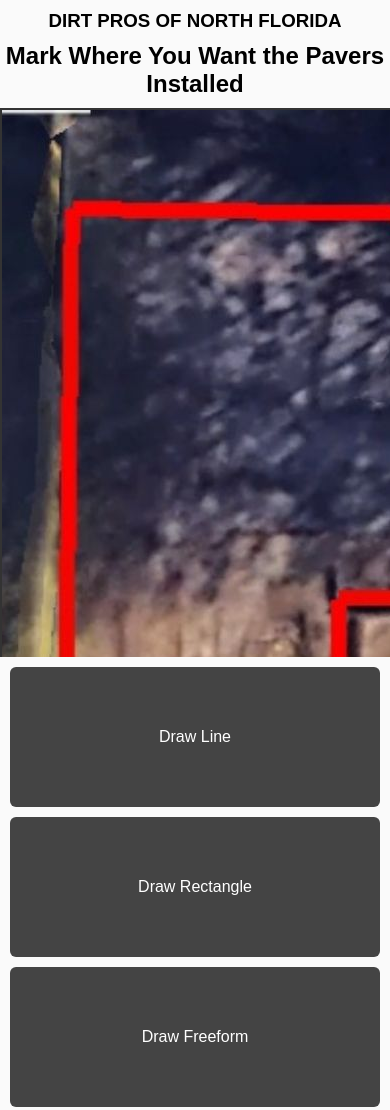
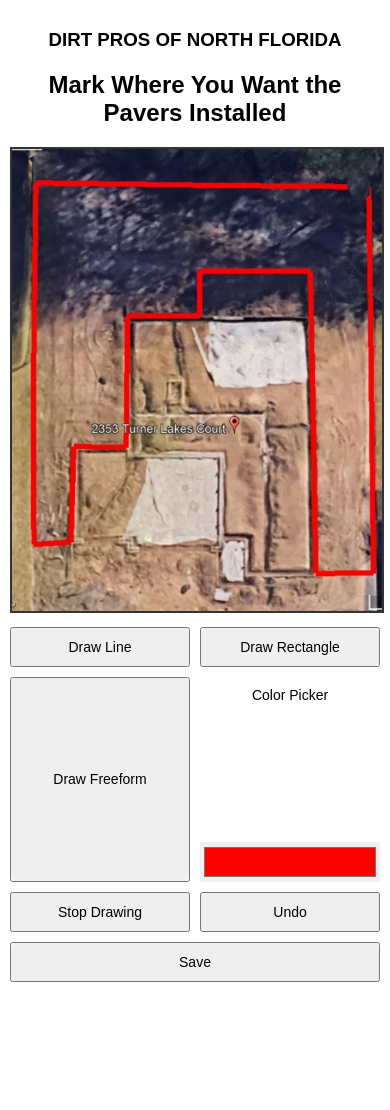
Before and after one commit to DirtPros/tool, a plain HTML site: page index.html in a window 390 px wide. Shown: the top 1110 px of the page. After the commit the page ends 992 px from the top, so only its background shows below. Drawn offline with Linux system fonts and the light colour scheme.

Commit message:
Update index.html

```diff
--- a/index.html
+++ b/index.html
@@ -5,62 +5,18 @@
   <meta name="viewport" content="width=device-width, initial-scale=1" />
   <title>Interactive Paver Planner</title>
   <style>
-    body { font-family: sans-serif; margin: 0; padding: 0; background: #fafafa; }
-    h2, h3 { margin: 10px 0; text-align: center; }
-    #canvasWrapper {
-      overflow: hidden;
-      touch-action: none;
-      width: 100%;
-      height: 65vh;
-      position: relative;
-    }
+    body { font-family: sans-serif; text-align: center; padding: 10px; margin: 0; }
     canvas {
       border: 2px solid #333;
       background: #eee;
-      position: absolute;
-      left: 0; top: 0;
-      transform-origin: 0 0;
+      width: 100%;
+      height: auto;
       touch-action: none;
     }
-    #controls {
-      display: flex;
-      flex-wrap: wrap;
-      justify-content: center;
-      padding: 10px;
-      gap: 10px;
-    }
-    button, label {
-      padding: 15px;
-      font-size: 16px;
-      flex: 1 1 140px;
-      border: none;
-      border-radius: 6px;
-      background: #444;
-      color: white;
-      cursor: pointer;
-    }
-    button:hover {
-      background: #666;
-    }
-    #colorPicker {
-      width: 100%;
-      height: 40px;
-      border: none;
-      margin-top: 5px;
-      cursor: pointer;
-    }
-    .color-group {
-      display: flex;
-      flex-direction: column;
-      align-items: center;
-      flex: 1 1 140px;
-    }
-    @media (max-width: 600px) {
-      #controls {
-        flex-direction: column;
-        align-items: stretch;
-      }
-    }
+    #controls { display: flex; flex-wrap: wrap; justify-content: center; margin-top: 10px; gap: 10px; }
+    button, label { padding: 10px; font-size: 14px; flex: 1 1 140px; }
+    #colorPicker { width: 100%; height: 40px; border: none; margin-top: 5px; cursor: pointer; }
+    .color-group { display: flex; flex-direction: column; align-items: center; flex: 1 1 140px; }
   </style>
 </head>
 <body>
@@ -68,9 +24,7 @@
   <h3>DIRT PROS OF NORTH FLORIDA</h3>
   <h2>Mark Where You Want the Pavers Installed</h2>
 
-  <div id="canvasWrapper">
-    <canvas id="canvas" width="800" height="600"></canvas>
-  </div>
+  <canvas id="canvas"></canvas>
 
   <div id="controls">
     <button onclick="setMode('line')">Draw Line</button>
@@ -91,21 +45,23 @@
     const colorPicker = document.getElementById('colorPicker');
     let mode = 'none', drawing = false, startX, startY;
     let currentFreeform = [], shapes = [];
+    const img = new Image();
 
-    // Zoom/Pan control
-    let scale = 1;
-    let originX = 0, originY = 0;
-    let lastTouches = [];
-    let isPanning = false;
+    // Load and resize canvas
+    function resizeCanvas() {
+      const ratio = img.width / img.height;
+      canvas.width = canvas.clientWidth;
+      canvas.height = canvas.width / ratio;
+      redraw();
+    }
 
-    const img = new Image();
+    img.onload = () => {
+      resizeCanvas();
+    };
+
     img.src = "https://dirtpros.github.io/tool/yard.jpg";
 
-    img.onload = () => {
-      canvas.width = img.width;
-      canvas.height = img.height;
-      redraw();
-    };
+    window.addEventListener("resize", resizeCanvas);
 
     function setMode(m) {
       mode = m;
@@ -115,13 +71,13 @@
       const rect = canvas.getBoundingClientRect();
       const clientX = e.touches ? e.touches[0].clientX : e.clientX;
       const clientY = e.touches ? e.touches[0].clientY : e.clientY;
-      const x = (clientX - rect.left - originX) / scale;
-      const y = (clientY - rect.top - originY) / scale;
+      const x = (clientX - rect.left) * (canvas.width / rect.width);
+      const y = (clientY - rect.top) * (canvas.height / rect.height);
       return { x, y };
     }
 
     function startDraw(e) {
-      if (mode === 'none' || (e.touches && e.touches.length > 1)) return;
+      if (mode === 'none') return;
       drawing = true;
       const p = getCanvasPos(e);
       startX = p.x; startY = p.y;
@@ -129,7 +85,7 @@
     }
 
     function moveDraw(e) {
-      if (!drawing || (e.touches && e.touches.length > 1)) return;
+      if (!drawing) return;
       const p = getCanvasPos(e);
 
       if (mode === 'free') {
@@ -171,8 +127,7 @@
     }
 
     function redraw() {
-      ctx.setTransform(scale, 0, 0, scale, originX, originY);
-      ctx.clearRect(-originX / scale, -originY / scale, canvas.width / scale, canvas.height / scale);
+      ctx.clearRect(0, 0, canvas.width, canvas.height);
       ctx.drawImage(img, 0, 0, canvas.width, canvas.height);
       shapes.forEach(s => {
         ctx.strokeStyle = s.color;
@@ -198,58 +153,23 @@
     }
 
     function saveImage() {
-      // Temporarily reset transform for export
-      ctx.setTransform(1, 0, 0, 1, 0, 0);
-      redraw();
       const a = document.createElement('a');
       a.download = 'marked-yard.png';
       a.href = canvas.toDataURL();
       a.click();
       setTimeout(() => alert('✅ Saved successfully. Please send it back to us. Thank you!'), 500);
-      redraw();
     }
 
-    // Multi-touch gesture controls
-    canvas.addEventListener('touchstart', function (e) {
-      if (e.touches.length === 2) {
-        lastTouches = [...e.touches];
-        isPanning = true;
-      } else {
-        startDraw(e);
-      }
-    });
-
-    canvas.addEventListener('touchmove', function (e) {
-      e.preventDefault();
-      if (e.touches.length === 2 && isPanning) {
-        const dx1 = lastTouches[0].clientX - lastTouches[1].clientX;
-        const dy1 = lastTouches[0].clientY - lastTouches[1].clientY;
-        const dist1 = Math.sqrt(dx1 * dx1 + dy1 * dy1);
-
-        const dx2 = e.touches[0].clientX - e.touches[1].clientX;
-        const dy2 = e.touches[0].clientY - e.touches[1].clientY;
-        const dist2 = Math.sqrt(dx2 * dx2 + dy2 * dy2);
-
-        const scaleChange = dist2 / dist1;
-        scale *= scaleChange;
-        originX += (e.touches[0].clientX - lastTouches[0].clientX);
-        originY += (e.touches[0].clientY - lastTouches[0].clientY);
-        lastTouches = [...e.touches];
-        redraw();
-      } else {
-        moveDraw(e);
-      }
-    }, { passive: false });
-
-    canvas.addEventListener('touchend', function (e) {
-      if (e.touches.length < 2) isPanning = false;
-      endDraw(e);
-    });
-
-    // Mouse fallback
+    // Attach mouse and touch events
     canvas.addEventListener('mousedown', startDraw);
     canvas.addEventListener('mousemove', moveDraw);
     canvas.addEventListener('mouseup', endDraw);
+
+    canvas.addEventListener('touchstart', e => { e.preventDefault(); startDraw(e); });
+    canvas.addEventListener('touchmove', e => { e.preventDefault(); moveDraw(e); });
+    canvas.addEventListener('touchend', e => { e.preventDefault(); endDraw(e); });
+
   </script>
+
 </body>
 </html>
```
